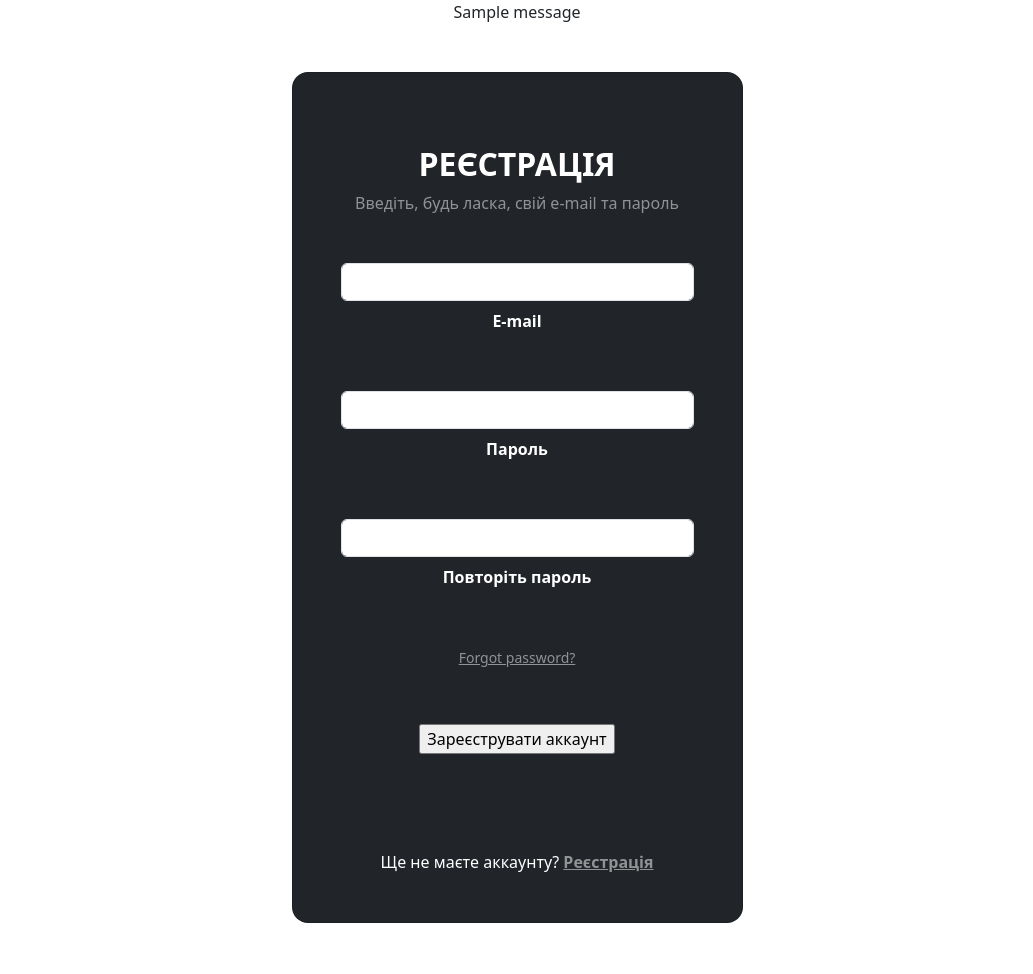
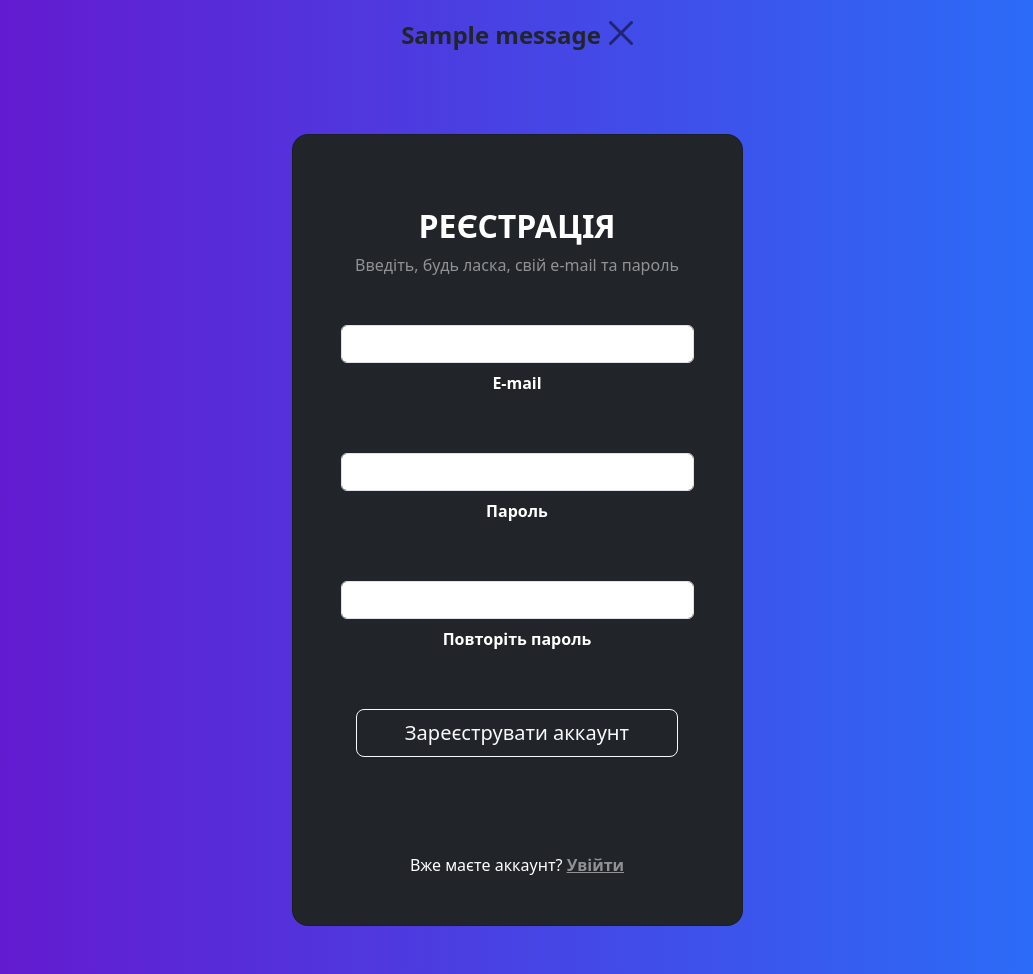
Before and after one commit to ZhupaninGit/datasecurityproject, a Flask app: page /register in a window 1280 px wide. Shown: the whole page, without its empty margins (123-1156 px from the left). Before the commit the page ends 923 px from the top, so only its background shows below. Run offline with Flask 3, Linux system fonts and the light colour scheme; tables that the repository leaves empty hold one stand-in row (values such as "Sample post"); one stand-in notice (Sample message) is shown; some libraries are stand-ins or nearby versions.

Commit message:
some bug fixing

```diff
--- a/app.py
+++ b/app.py
@@ -2,27 +2,19 @@ from flask import Flask,render_template,url_for,flash,redirect
 from flask_sqlalchemy import SQLAlchemy
 from flask_login import UserMixin,login_required,login_user,LoginManager,current_user,logout_user
 from werkzeug.security import generate_password_hash, check_password_hash
+from extensions import db,login_manager
+
+from models import User
 
 app = Flask(__name__)
 
 app.secret_key = 'secretTkey'
 app.config["SQLALCHEMY_DATABASE_URI"] = "sqlite:///database.db"
+db.init_app(app=app)
 
-db = SQLAlchemy(app)
-
-login_manager = LoginManager()
 login_manager.init_app(app=app)
 login_manager.login_view = "login"
-
-@login_manager.user_loader
-def load_user(user_id):
-    return User.query.get(int(user_id))
-
-class User(db.Model,UserMixin):
-    id = db.Column(db.Integer,primary_key=True)
-    email = db.Column(db.String(50),nullable=False,unique=True)
-    password = db.Column(db.String(80),nullable=False)
-
+login_manager.login_message = "Щоб побачити цю сторінку необхідно авторизуватися!"
 
 
 @app.route("/")
@@ -42,13 +34,16 @@ def login():
     form = LoginForm()
     if form.validate_on_submit():
         user = User.query.filter_by(email=form.email.data).first()
-        if user and check_password_hash(user.password, form.password.data):
-            print('Login successful!')
-            login_user(user=user)
-            return redirect(url_for('index'))
+        if user:
+            if check_password_hash(user.password, form.password.data):
+                flash('Успішний вхід')
+                login_user(user=user)
+                return redirect(url_for('index'))
+            else:
+                flash('Неправильна електронна адреса або пароль.')
         else:
-            print('Login dd!')
-            flash('Invalid email or password.')
+            flash(f'Користувача {form.email.data} не існує. Зареєструйте новий аккаунт')
+            return redirect(url_for('register'))
     return render_template('login.html', form=form)
 
 @app.route("/register",methods=["GET","POST"])
@@ -60,7 +55,7 @@ def register():
         new_user = User(email=form.email.data, password=hashed_password)
         db.session.add(new_user)
         db.session.commit()
-        flash('Registration successful. Please log in.')
+        flash('Реєстрація успішна.Тепер Ви можете зайти у свій аккаунт.')
         return redirect(url_for('login'))
     return render_template('register.html', form=form)
 
--- /dev/null
+++ b/extensions.py
@@ -0,0 +1,5 @@
+from flask_sqlalchemy import SQLAlchemy
+from flask_login import LoginManager
+
+db = SQLAlchemy()
+login_manager = LoginManager()
--- a/forms.py
+++ b/forms.py
@@ -1,16 +1,12 @@
 from flask_wtf import FlaskForm
 from wtforms import StringField,PasswordField,SubmitField
 from wtforms.validators import Email,DataRequired,Length,ValidationError,EqualTo
-from app import User
 import re
 
 class LoginForm(FlaskForm):
     email = StringField('E-mail', validators=[DataRequired("Поле не може бути пустим"), Email("Некоректна електронна адреса")])
     password = PasswordField('Пароль', validators=[DataRequired("Поле не може бути пустим")])
     submit = SubmitField('Увійти')
-
-
-from flask_wtf import FlaskForm
 
 
 class RegistrationForm(FlaskForm):
@@ -34,7 +30,8 @@ class RegistrationForm(FlaskForm):
         if not re.search(r'[!@#$%^&*(),.?]', password_data):
             raise ValidationError("Пароль має містити щонайменше 1 спеціальний символ (!@#$%^&*(),.?)")
 
-    # def validate_email(self, email):
-    #     user = User.query.filter_by(email=email.data).first()
-    #     if user:
-    #         raise ValidationError('Користувач з таким e-mail вже існує.')
+    def validate_email(self, email):
+        from models import User
+        user = User.query.filter_by(email=email.data).first()
+        if user:
+            raise ValidationError('Користувач з таким e-mail вже існує.')
--- /dev/null
+++ b/static/style.css
@@ -0,0 +1,10 @@
+.gradient-custom {
+    /* fallback for old browsers */
+    background: #6a11cb;
+
+    /* Chrome 10-25, Safari 5.1-6 */
+    background: -webkit-linear-gradient(to right, rgba(106, 17, 203, 1), rgba(37, 117, 252, 1));
+
+    /* W3C, IE 10+/ Edge, Firefox 16+, Chrome 26+, Opera 12+, Safari 7+ */
+    background: linear-gradient(to right, rgba(106, 17, 203, 1), rgba(37, 117, 252, 1))
+    }
--- a/templates/register.html
+++ b/templates/register.html
@@ -6,22 +6,23 @@
     <meta charset="UTF-8">
     <meta name="viewport" content="width=device-width, initial-scale=1.0">
     <title>Реєстрація нового аккаунту</title>
+    <link rel="stylesheet" href="{{url_for('static',filename='style.css')}}">
     <link href="https://cdn.jsdelivr.net/npm/bootstrap@5.3.3/dist/css/bootstrap.min.css" rel="stylesheet" integrity="sha384-QWTKZyjpPEjISv5WaRU9OFeRpok6YctnYmDr5pNlyT2bRjXh0JMhjY6hW+ALEwIH" crossorigin="anonymous"></head>
-<body>
-    <div class="d-flex align-items-center justify-content-center">
+<body class="gradient-custom">
+    <div class="d-flex align-items-center justify-content-center" style="font-weight: bold;font-size: 24px;">
         {% with messages = get_flashed_messages(with_categories=true) %}
         {% if messages %}
           {% for category, message in messages %}
-          <div class="{{ category }}">
-            {{ message }}
-          </div>
+            <div class="alert alert-dismissible fade show" role="alert">
+              {{ message }}
+              <button type="button" class="btn-close" data-bs-dismiss="alert" aria-label="Close"></button>
+            </div>
           {% endfor %}
-
         {% endif %}
-        {% endwith %}
+      {% endwith %}
     </div>
 
-    <section class="vh-100 d-flex align-items-center justify-content-center gradient-custom">
+    <section class="vh-150 d-flex align-items-center justify-content-center">
         <div class="container py-5 h-100">
             <div class="row d-flex justify-content-center align-items-center h-100">
                 <div class="col-12 col-md-8 col-lg-6 col-xl-5">
@@ -44,16 +45,15 @@
                                     {{ render_field(form.repeat_pass) }}<br>
                                 </div>
 
-                                <p class="small mb-5 pb-lg-2"><a class="text-white-50" href="#!">Forgot password?</a></p>
 
-                                {{ form.submit }}<br>
+                                {{ form.submit(class="btn btn-outline-light btn-lg px-5")}}<br>
 
                             </form>
 
                             </div>
 
                             <div>
-                                <p class="mb-0">Ще не маєте аккаунту? <a href="{{url_for('register')}}" class="text-white-50 fw-bold">Реєстрація</a></p>
+                                <p class="mb-0">Вже маєте аккаунт? <a href="{{url_for('login')}}" class="text-white-50 fw-bold">Увійти</a></p>
                             </div>
 
                         </div>
```
Also changed, not shown: models.py (added, +11 -0 lines), templates/login.html (+8 -5 lines).
